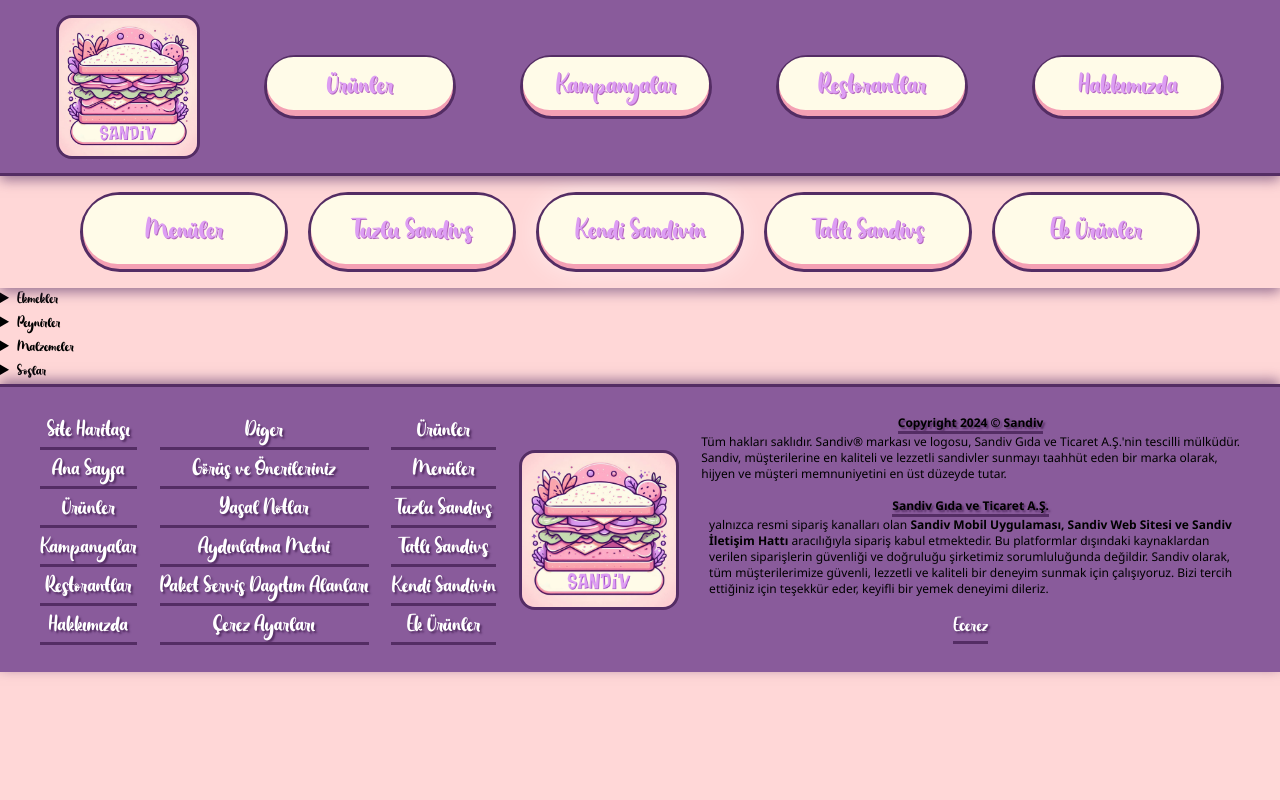
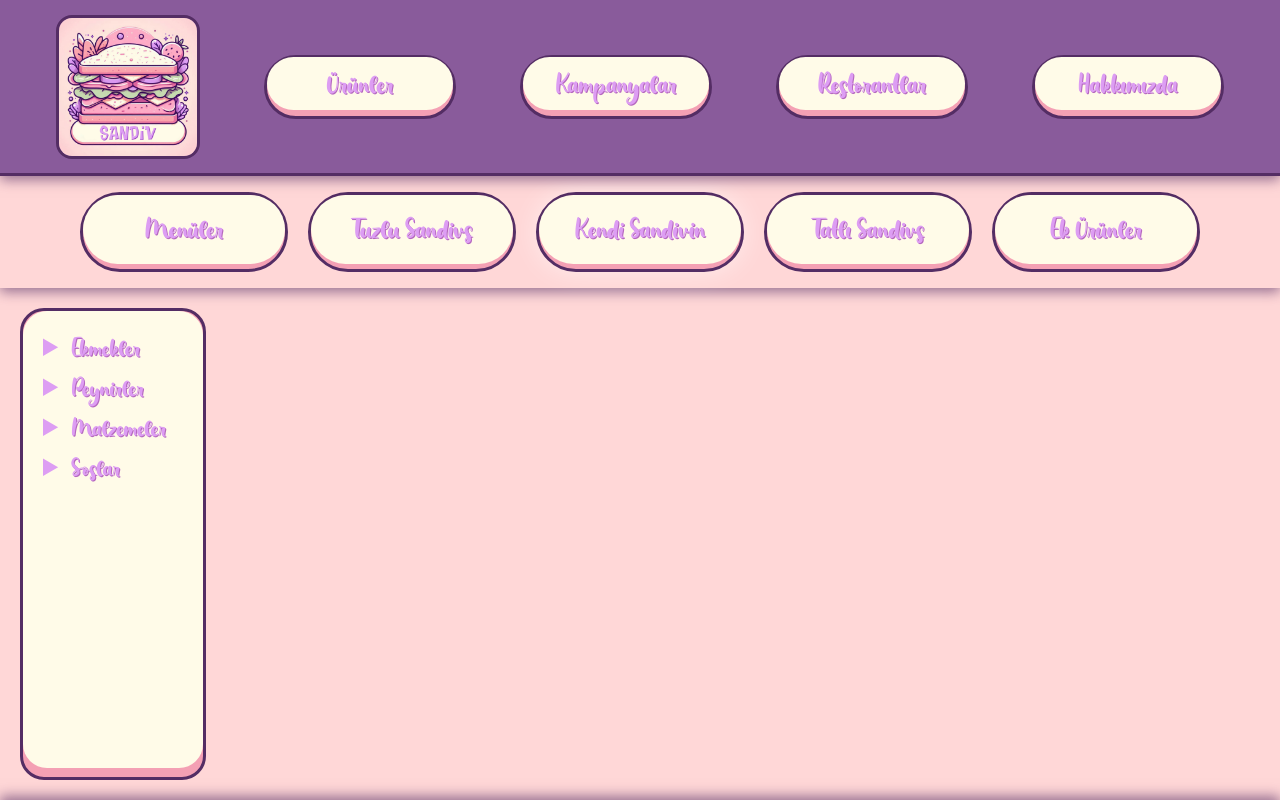
Before and after one commit to Ecececece/Sandiv, a Next.js app: page /YourSandiv in a window 1280 px wide. Shown: the top 800 px of the page. Built offline with nearby package versions, Linux system fonts and the light colour scheme.

Commit message:
Sandiv 0.394
CSS Güncellendi.

```diff
--- a/src/app/globals.css
+++ b/src/app/globals.css
@@ -282,9 +282,40 @@ a[class*="fontFamily"]:hover{text-shadow: 2px 2px 2px rgb(181, 104, 191);}
     @apply
     text-text-pink border-solid border-b-3 border-border-pink
 }
+.yourSandiv-div {
+    height: calc(100vh - 18rem);
+    @apply
+    p-5 flex flex-row gap-16
+}
+
+.ingredientsShadow{
+    width: 15%;
+    text-shadow: 1px 1px 0px rgb(181,104,191);
+    font-size: 20pt;
+    @apply
+    h-full flex flex-col
+    border-solid border-3 border-border-pink rounded-3xl
+    bg-background-pink text-text-pink
+}
+
+.ingredients{
+    height: 98%;
+    @apply
+    w-full flex flex-col p-5 pr-1
+    bg-button-shadow rounded-3xl
+    select-none
+}
+
+.ingredientDeneme{
+    @apply
+    h-full overflow-scroll overflow-x-hidden
+}
+
+details details, details div {
+    margin-left: 20px; /* İç içe elemanlara girinti ekler */
+}
+
 /* ÜRÜNLER */
-
-
 ::-webkit-scrollbar {@apply w-2}
-::-webkit-scrollbar-track {@apply bg-button-shadow rounded-md}
-::-webkit-scrollbar-thumb {@apply bg-background-pink rounded-md}
+::-webkit-scrollbar-track {@apply bg-border-pink rounded-md}
+::-webkit-scrollbar-thumb {@apply bg-text-pink rounded-md}
```
